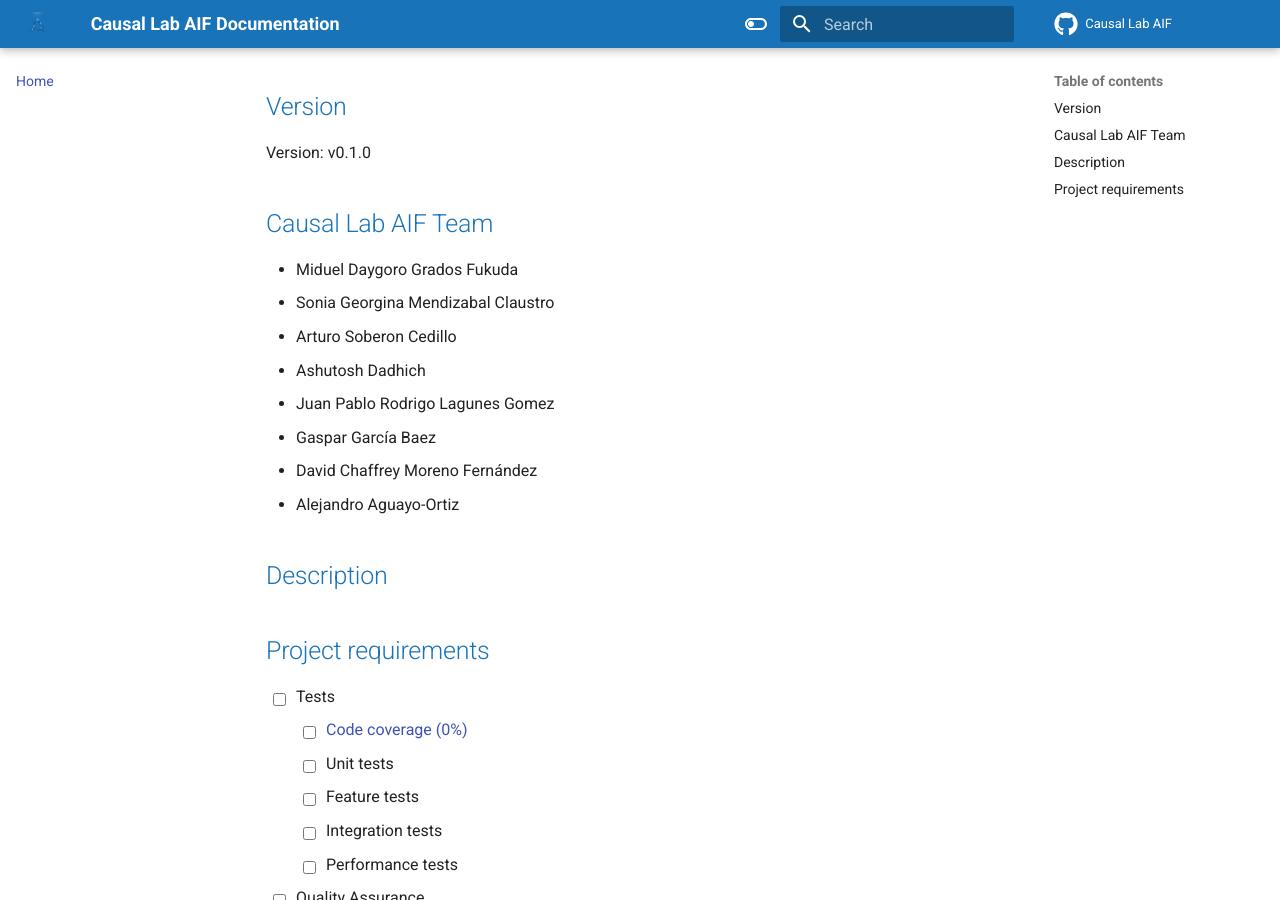
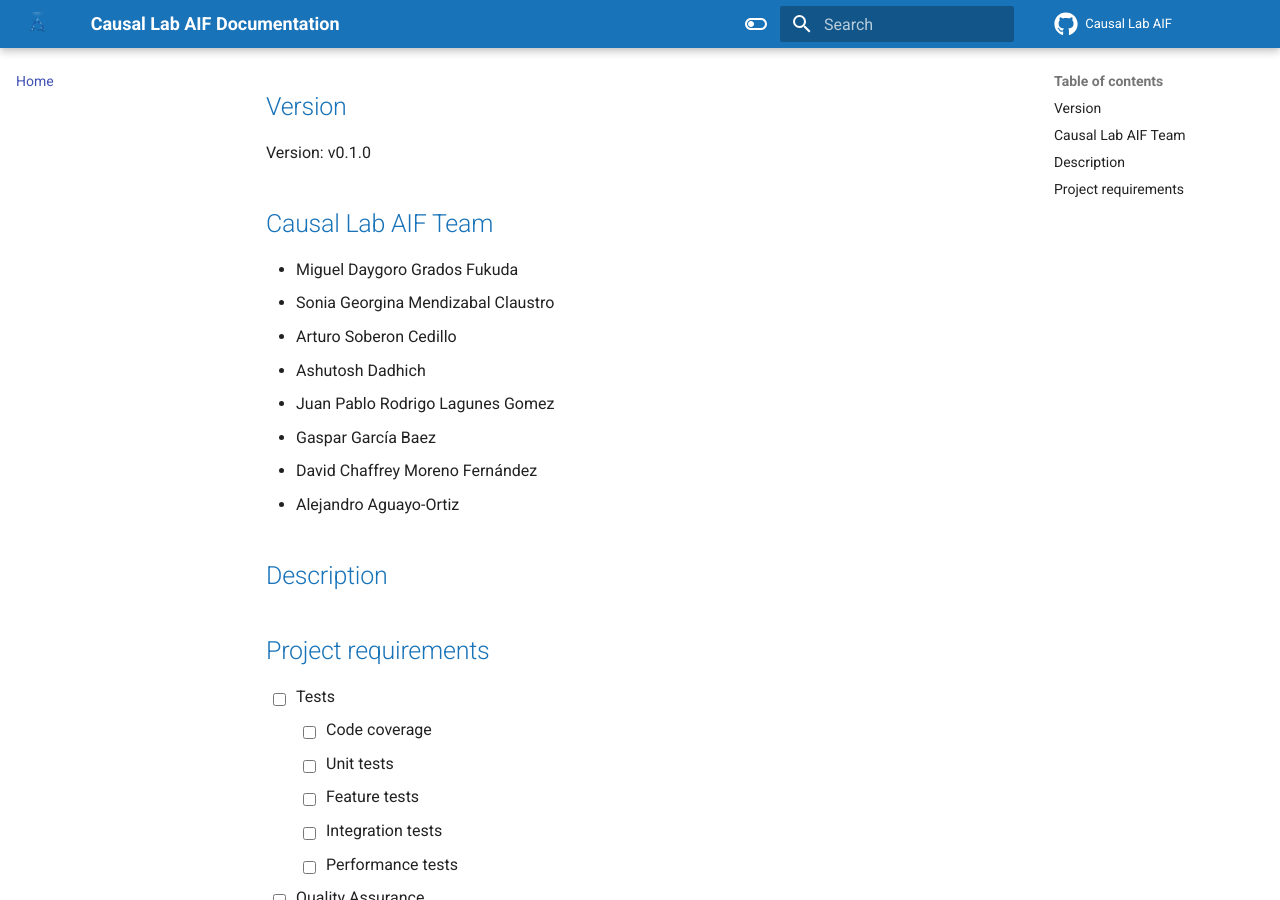
Before and after one commit to Songeo/causal-lab-aif, an MkDocs documentation site: the page built from docs/index.md, in a window 1280 px wide and 900 px high, scrolled down 320 px. Built offline with MkDocs 1.6.1 and Material for MkDocs 9.7.7, drawn with Linux system fonts in a browser that asks for light colours; comment, search, counter and statistics services are not loaded; the version menu is left out.

Commit message:
docs(docs): Update documentation

```diff
--- a/docs/index.md
+++ b/docs/index.md
@@ -8,7 +8,7 @@ Version: v0.1.0
 
 ## Causal Lab AIF Team
 
-- Miduel Daygoro Grados Fukuda
+- Miguel Daygoro Grados Fukuda
 - Sonia Georgina Mendizabal Claustro
 - Arturo Soberon Cedillo
 - Ashutosh Dadhich
@@ -24,7 +24,7 @@ Version: v0.1.0
 ## Project requirements
 
 - [ ] Tests
-    - [ ] [Code coverage (0%)](coverage/index.html)
+    - [ ] Code coverage
     - [ ] Unit tests
     - [ ] Feature tests
     - [ ] Integration tests
--- a/mkdocs.yml
+++ b/mkdocs.yml
@@ -56,7 +56,7 @@ extra:
             make our documentation better.
     social:
         - icon: fontawesome/regular/envelope
-          link: https://mail.google.com/mail/u/0/?view=cm&fs=1&tf=1&to=uriel.martinez@bbva.com
+          link: https://mail.google.com/mail/u/0/?view=cm&fs=1&tf=1&to=migueldaygoro.grados@bbva.com
           name: Contact us on Gmail!
     version:
         provider: mike
```
Also changed, not shown: CHANGELOG.md (+1 -0 lines), 1 other file.
